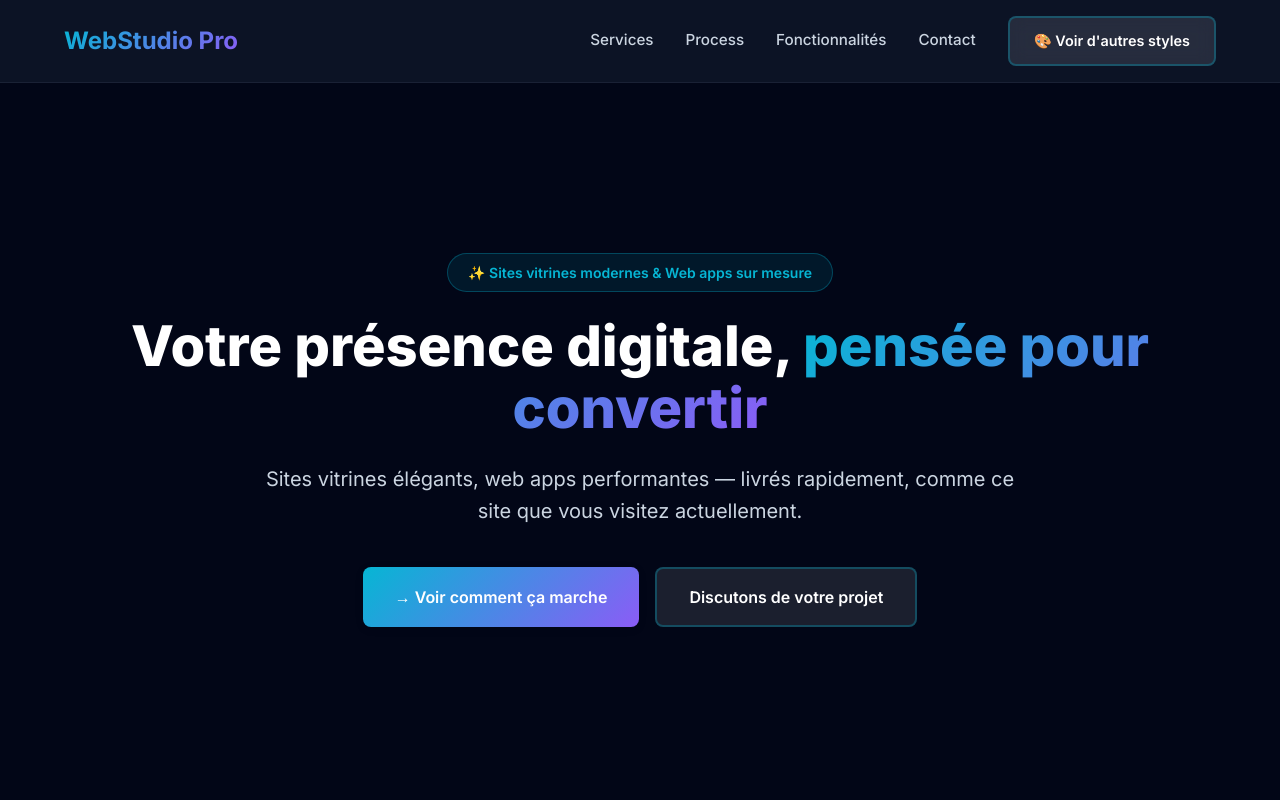
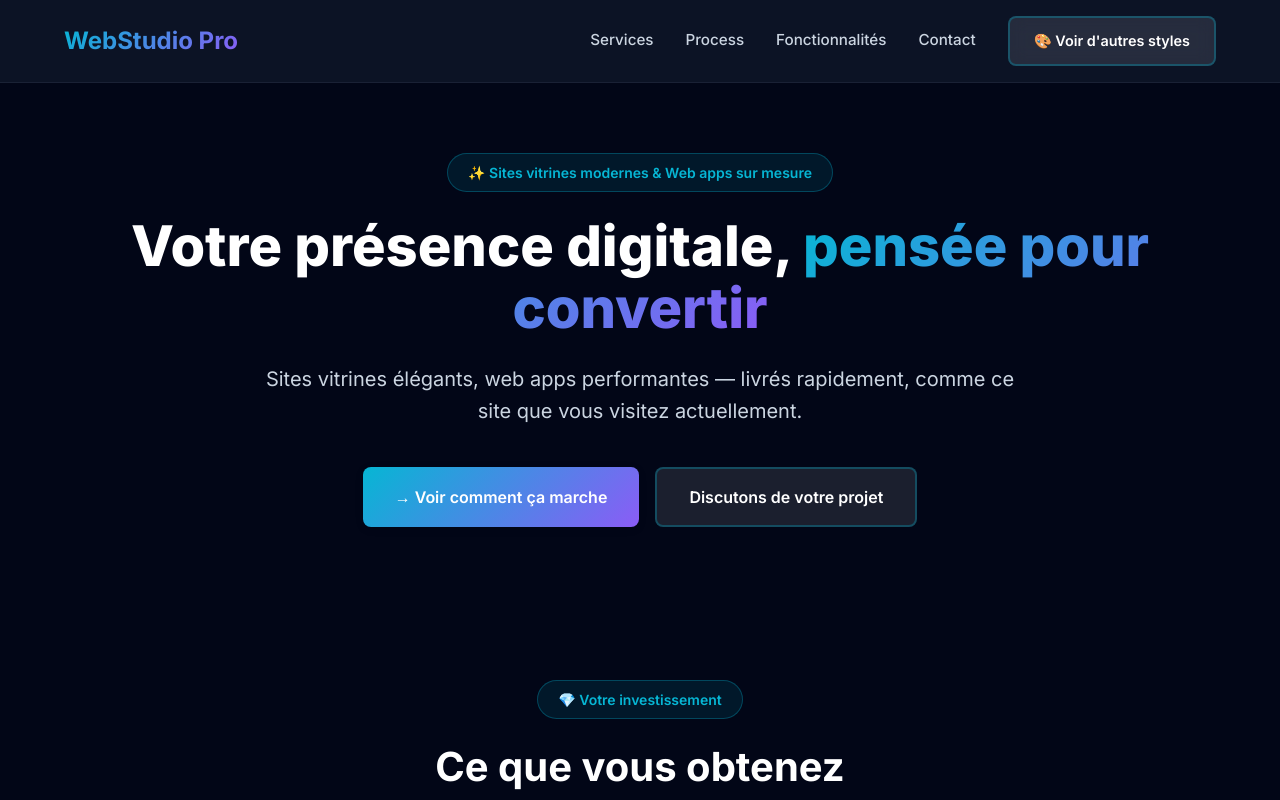
Before and after one commit to OtmaneZ/webstudio-pro, a Next.js app: page / in a window 1280 px wide. Shown: the top 800 px of the page. Built offline with nearby package versions, Linux system fonts and the light colour scheme.

Commit message:
fix: Reduce hero height from 100vh to 75vh for better content density

```diff
--- a/src/app/webstudio.css
+++ b/src/app/webstudio.css
@@ -279,7 +279,7 @@
 
 /* === HERO SECTION === */
 .ws-hero {
-  min-height: 100vh;
+  min-height: 75vh;
   display: flex;
   align-items: center;
   justify-content: center;
```
